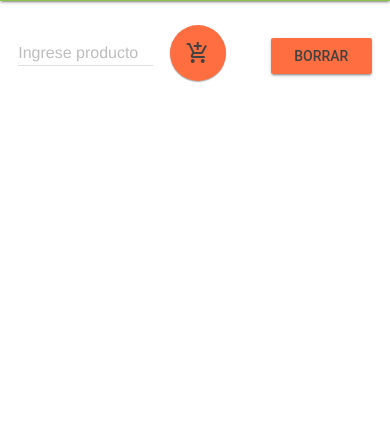
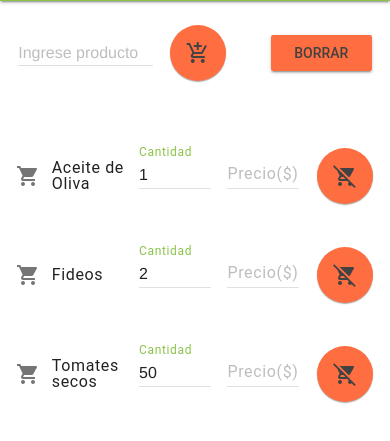
Before and after one commit to cartografa/superlista-pwa, a plain HTML site: page index.html in a window 390 px wide. Shown: the part 55-496 px from the top of the page. Drawn offline with nearby package versions, Linux system fonts and the light colour scheme.

Commit message:
Fix class names and reorganize code

```diff
--- a/css/style.css
+++ b/css/style.css
@@ -27,9 +27,3 @@
     justify-content: space-around;
     align-items: center;
 }
-
-@media (max-width: 450px) {
-    body {
-        font-size: 12rem;
-    }
-}
--- a/index.html
+++ b/index.html
@@ -11,6 +11,7 @@
     <link rel="stylesheet" href="https://code.getmdl.io/1.3.0/material.light_green-deep_orange.min.css" />
 
     <link rel="stylesheet" href="./css/style.css">
+
     <title>Super Lista</title>
 </head>
 
@@ -46,15 +47,16 @@
 
         <main class="mdl-layout__content">
             <div class="page-content">
+
                 <div class="contenedor">
+                    <!-- Campo para el ingreso del nombre de nuevo producto -->
+                    <div class="mdl-textfield mdl-js-textfield mdl-textfield--floating-label w-40">
+                        <input class="mdl-textfield__input" type="text" id="ingreso-producto">
+                        <label class="mdl-textfield__label" for="ingreso-producto">Ingrese producto</label>
+                    </div>
 
-                    <!-- Textfield with Floating Label -->
-                        <div class="mdl-textfield mdl-js-textfield mdl-textfield--floating-label w-40">
-                            <input class="mdl-textfield__input" type="text" id="ingreso-producto">
-                            <label class="mdl-textfield__label" for="ingreso-producto">Ingrese producto</label>
-                        </div>
-
-                    <div class="boton w-30 ml-item">
+                    <!-- Botón para agregar el nuevo producto -->
+                    <div class="w-30 ml-item">
                         <!-- Colored FAB button with ripple -->
                         <button id="btn-entrada-producto"
                             class="mdl-button mdl-js-button mdl-button--fab mdl-js-ripple-effect mdl-button--colored">
@@ -62,21 +64,21 @@
                         </button>
                     </div>
 
-                    <div class="div w-30">
+                    <div class="w-30">
                         <!-- Accent-colored raised button with ripple -->
                         <button id="btn-borrar-productos"
-                            class="mdl-button mdl-js-button mdl-button--raised mdl-js-ripple-effect mdl-button--accent"> BORRAR
+                            class="mdl-button mdl-js-button mdl-button--raised mdl-js-ripple-effect mdl-button--accent">
+                            BORRAR
                             <i class="material-icons">delete_sweep</i>
                         </button>
                     </div>
                 </div>
 
-                <div class="lista"></div>
-
+                <div id="lista"></div>
 
             </div>
         </main>
-
+    </div>
 
         <script defer src="https://code.getmdl.io/1.3.0/material.min.js"></script>
         <script src="./js/main.js"></script>
--- a/js/main.js
+++ b/js/main.js
@@ -1,6 +1,6 @@
-/*------------------------------------*/
-/*         VARIABLES GLOBALES         */
-/*------------------------------------*/
+/*-------------------------------------------------*/
+/*               VARIABLES GLOBALES                */
+/*-------------------------------------------------*/
 
 let listaProductos = [
     { nombre: 'Aceite de Oliva', cantidad: 1, precio: 280.00 },
@@ -12,9 +12,9 @@ let listaProductos = [
 let crearLista = true
 let ul
 
-/*------------------------------------*/
-/*          FUNCIONES GLOBALES        */
-/*------------------------------------*/
+/*------------------------------------------------*/
+/*                FUNCIONES GLOBALES              */
+/*------------------------------------------------*/
 
 function borrarProd(index) {
     console.log('borrarProd', index)
@@ -38,9 +38,9 @@ function borrarProd(index) {
 
 function cambiarValor(tipo, index, el) {
     let valor = el.value
-    valor = tipo == 'precio'? Number(valor) : parseInt(valor)
+    valor = tipo == 'precio' ? Number(valor) : parseInt(valor)
 
-    console.log('cambiarValor', tipo, index, el)
+    console.log('cambiarValor', tipo, index, valor)
     listaProductos[index][tipo] = valor
 }
 
@@ -52,11 +52,13 @@ function renderLista() {
         ul.classList.add('demo-list-icon', 'mdl-list', 'w-100');
     }
 
+    ul.innerHTML = ''
 
-    listaProductos.forEach( (prod, index) => {
-        console.log(prod)
-        ul.innerHTML =
-            `<li class="mdl-list__item">
+    listaProductos.forEach((prod, index) => {
+        console.log(index, prod)
+        ul.innerHTML +=
+            `
+            <li class="mdl-list__item">
 
                 <!-- Ícono del producto -->
                 <span class="mdl-list__item-primary-content w-10">
@@ -69,7 +71,7 @@ function renderLista() {
                 </span>
 
                 <!-- Cantidad del producto -->
-            <span class="mdl-list__item-primary-content w-20 ml-item">
+                <span class="mdl-list__item-primary-content w-20">
                     <!-- Textfield with Floating Label -->
                     <div class="mdl-textfield mdl-js-textfield mdl-textfield--floating-label">
                         <input onchange="cambiarValor('cantidad', ${index}, this)" value="${prod.cantidad}" class="mdl-textfield__input" type="text" id="cantidad-${index}">
@@ -86,27 +88,30 @@ function renderLista() {
                 </span>
 
                 <!-- Acción (eliminar) -->
-            <span class="mdl-list__item-primary-content w-20">
+                <span class="mdl-list__item-primary-content w-20 ml-item">
                     <!-- Colored FAB button with ripple -->
-                <button onclick="borrarProd()"
+                    <button onclick="borrarProd(${index})"
                         class="mdl-button mdl-js-button mdl-button--fab mdl-js-ripple-effect mdl-button--colored">
                         <i class="material-icons">remove_shopping_cart</i>
                     </button>
                 </span>
-        </li>`
 
-
+            </li>
+            `
     })
 
     if (crearLista) {
         document.getElementById('lista').appendChild(ul)
+    }
+    else {
+        componentHandler.upgradeElements(ul)
     }
 
     crearLista = false
 }
 
 function configurarListeners() {
-    // Ingrese de un producto nuevo
+    // Ingreso de un producto nuevo
     document.getElementById('btn-entrada-producto').addEventListener('click', () => {
         console.log('btn-entrada-producto')
 
@@ -114,17 +119,18 @@ function configurarListeners() {
         let producto = input.value
         console.log(producto)
 
-        if(producto) {
-            listaProductos.push( { nombre : producto,
-                                   cantidad : 1,
+        if (producto) {
+            listaProductos.push({
+                nombre: producto,
+                cantidad: 1,
                 precio: 0
-                                } )
+            })
             renderLista()
             input.value = null
         }
     })
 
-    // Borrado del producto
+    // Borrado total de productos
     document.getElementById('btn-borrar-productos').addEventListener('click', () => {
         console.log('btn-borrar-productos')
 
@@ -136,7 +142,7 @@ function configurarListeners() {
 }
 
 function start() {
-    console.log(document.querySelector('title'))
+    console.log(document.querySelector('title').textContent)
 
     configurarListeners()
     renderLista()
```
Lines whose indentation alone changed are shown as unchanged.
